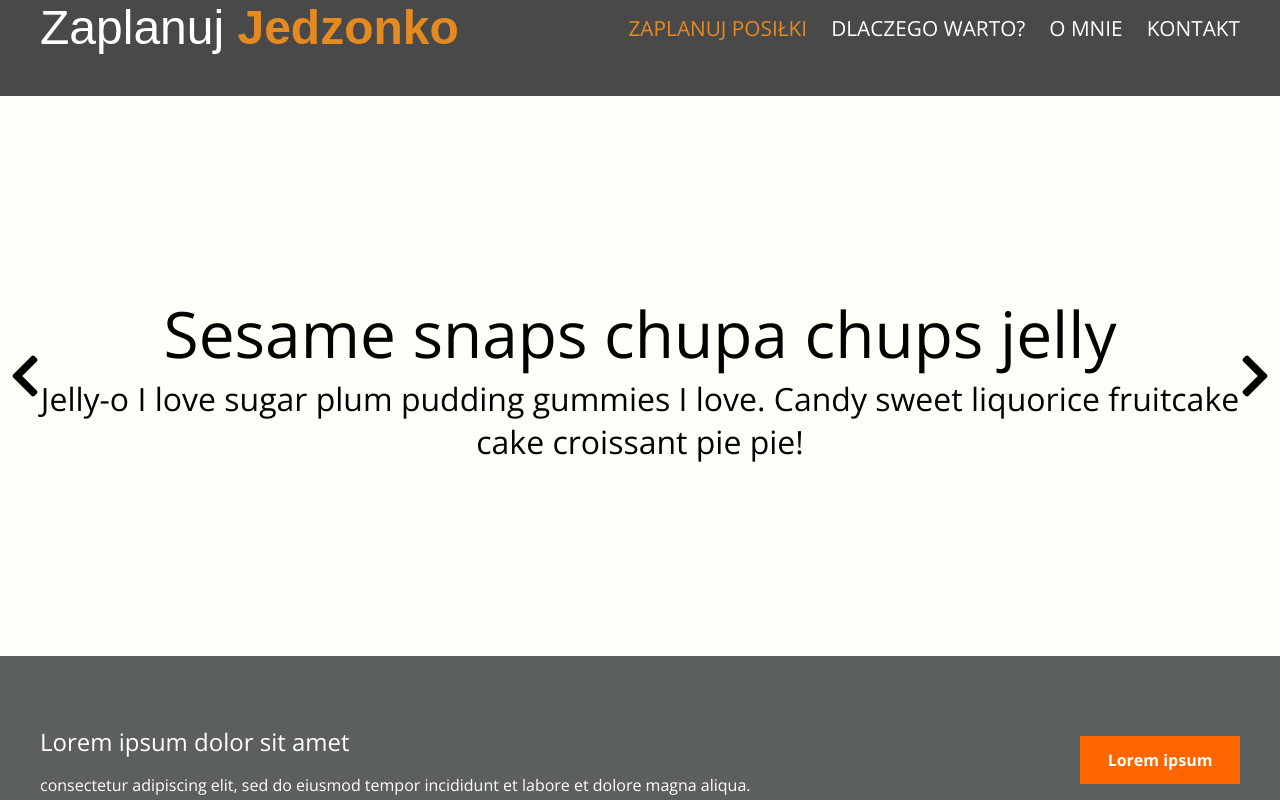
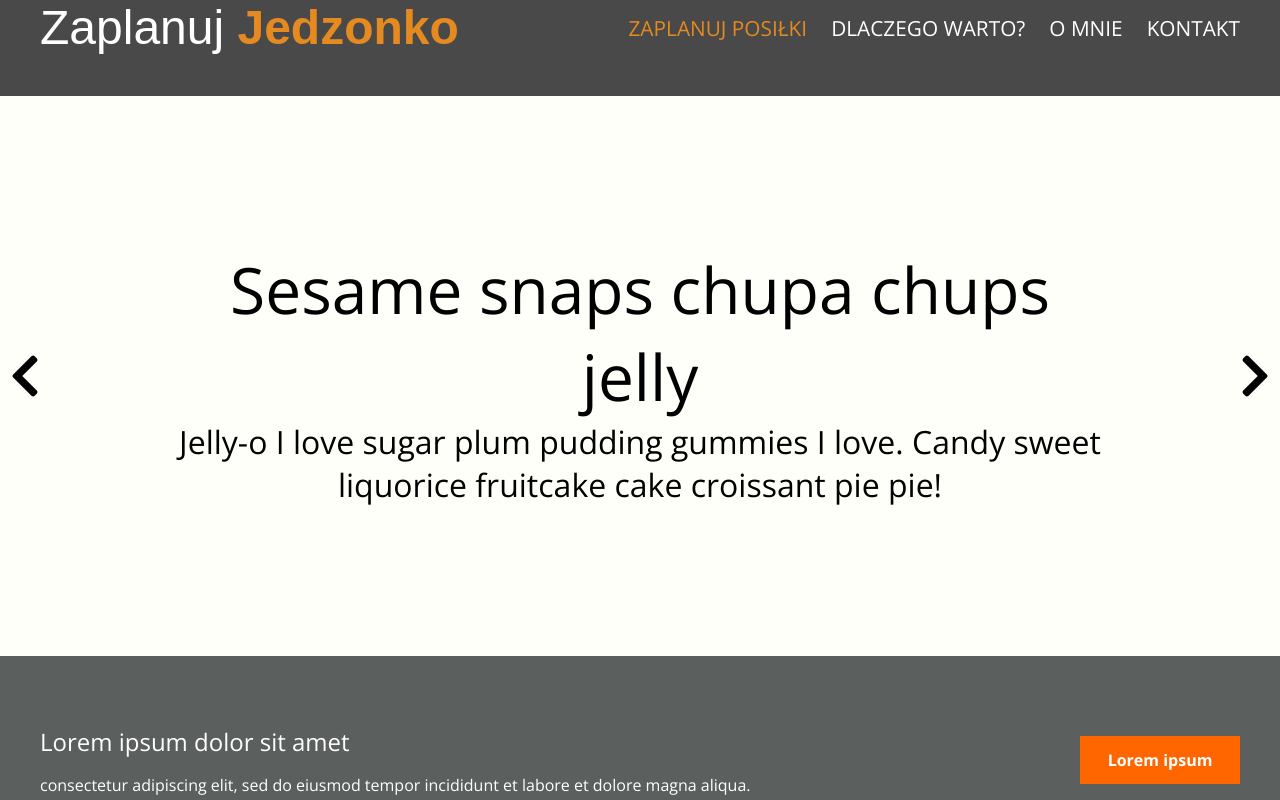
Before and after one commit to GracjanKozal/Zaplanuj-Jedzonko, a website: page development/index.html in a window 1280 px wide. Both pictures are taken after a click on the element 25 px from the left and 376 px from the top of the page. Shown: the top 800 px of the page. Drawn offline with nearby package versions, Linux system fonts and the light colour scheme; files that its build step writes are made by us from their sources; a web font is replaced by a local one.

Commit message:
fixed banner

```diff
--- a/development/scss/layout/landing-page/_page.scss
+++ b/development/scss/layout/landing-page/_page.scss
@@ -19,10 +19,11 @@ header {
 .banner {
   min-height: 35rem;
   .banner-container {
-    max-width: 1500px; //tu nie moze byc 1200px, bo brzydko wygląda i nie jest jak na makiecie
+    max-width: $content-width + 300px;
     margin: 0 auto;
     .slides {
-      max-width: $content-width; // nie można dawać banerowi i slajdom takiego samego width,
+      max-width: $content-width;
+      padding: 0 8rem;
     }
   }
 }
```
